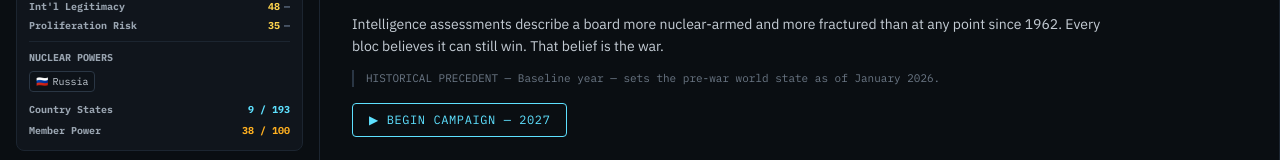
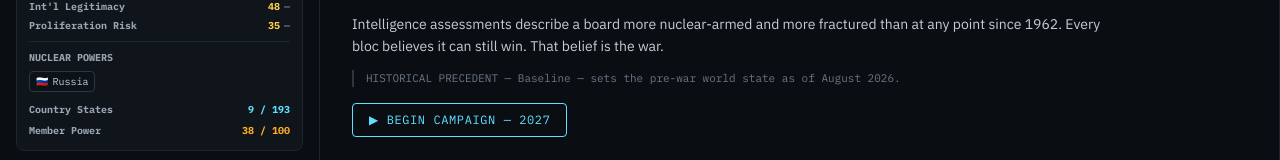
Before and after one commit to FoxhillDim/The-Concordancy, a React (Vite) app: page / in a window 1280 px wide. Shown: the part 547-707 px from the top of the page. Built offline with nearby package versions, Linux system fonts and the light colour scheme.

Commit message:
Update gameLogic.jsDATES

```diff
--- a/src/gameLogic.js
+++ b/src/gameLogic.js
@@ -79,7 +79,15 @@ export const DEFAULT_PHIL = [
   { x: "Lead through moral authority — restraint over raw power", y: "Slow to pay off, but can actually end it" },
 ];
 
-export const STARTING_YEAR = 2026;
+// Dynamic "now" — this is deliberately real-clock-driven rather than a
+// hardcoded year, so the campaign always opens in the actual present,
+// whenever it's played. STARTING_YEAR is also the FIRST ACTIONABLE year
+// (not year+1) — the baseline narrative describes the state of the world
+// as this year begins; the player's first directive resolves what happens
+// by the end of that SAME year. See App.jsx's `nextActionYear` for how
+// this is threaded through consistently everywhere a year is displayed.
+export const STARTING_YEAR = new Date().getFullYear();
+export const STARTING_MONTH = new Date().toLocaleString("en-US", { month: "long" });
 // Doomsday Clock is on a literal minutes-to-midnight scale now: 0 (midnight)
 // to MAX_CLOCK (safest). CLOCK_SPLIT is where the two-ring gauge divides —
 // the inner ring covers 0..CLOCK_SPLIT (the "final hour," yellow), the
@@ -95,7 +103,7 @@ export const INTRO_ENTRY = {
   headline: "The Fault Lines Set",
   narrative:
     "Nine nations, nine flags, one accelerating alignment: the world's power blocs are consolidating around civilizational and religious lines for the first time since before the Cold War. The United States holds the deepest alliance network on Earth and has not yet decided what to do with it.\n\nIntelligence assessments describe a board more nuclear-armed and more fractured than at any point since 1962. Every bloc believes it can still win. That belief is the war.",
-  note: "Baseline year — sets the pre-war world state as of January 2026.",
+  note: `Baseline — sets the pre-war world state as of ${STARTING_MONTH} ${STARTING_YEAR}.`,
   flag: "",
   decision: "",
   doctrine: "",
```
